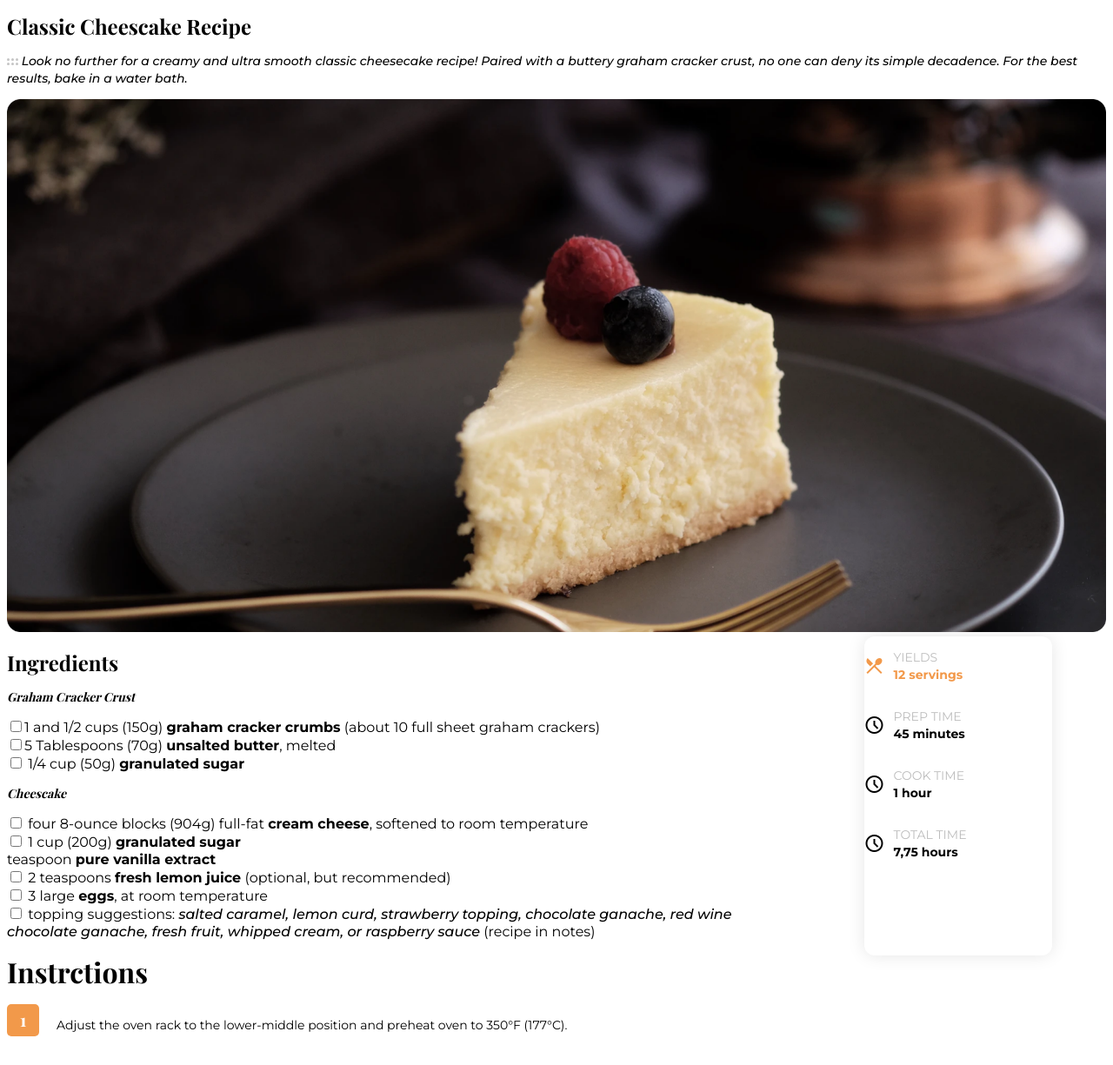
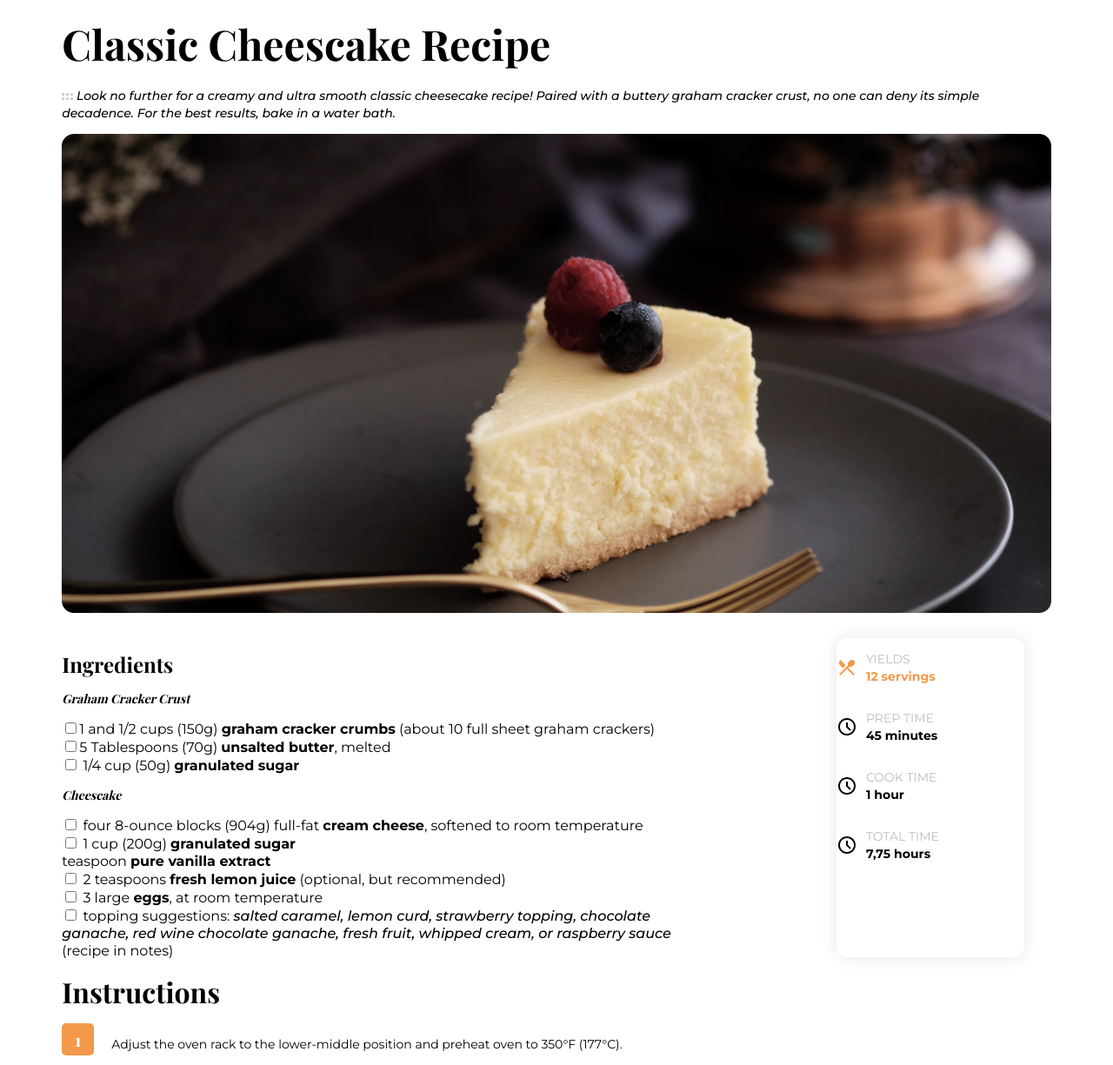
Before and after one commit to alfonso-ramos/Recibe-blog, a plain HTML site: page index.html in a window 1280 px wide. Shown: the top 1225 px of the page at 87% size. Drawn offline with nearby package versions, Linux system fonts and the light colour scheme; a web font is replaced by a local one.

```diff
--- a/index.html
+++ b/index.html
@@ -34,10 +34,11 @@
     <title>Recipe Blog</title>
   </head>
   <body>
+    <div class="container">
       <main>
         <section class="recipe-info">
 
-        <h1>Classic Cheescake Recipe</h1>
+          <h1 class="title">Classic Cheescake Recipe</h1>
           <p class="italic"><span><img src="6dots.svg" alt="Dots"></span> Look no further for a creamy and ultra smooth classic cheesecake recipe! Paired with a buttery graham cracker crust, no one can deny its simple decadence. For the best results, bake in a water bath.</p>
 
           <img src="photo1.png" alt="Cheescake image">
@@ -130,7 +131,7 @@
             </section>
 
             <section class="instructions-container">
-            <h2>Instrctions</h2>
+              <h2>Instructions</h2>
 
               <div class="instruction">
                 <div class="numberedSquare"><p>1</p></div>
@@ -164,12 +165,10 @@
                 <p class="italic soft-gray-color">Source: <br> https://sallysbakingaddiction.com/classic-cheesecake/ </p>
           </div>
 
-
           </section>
         </div>
-
       </main>
-
+    </div>
     <footer>
       <p class="gray-color">created by <span class="bold">Poncho Ramos</span> - devChallenge</p>
     </footer>
--- a/styles/styles.css
+++ b/styles/styles.css
@@ -74,7 +74,9 @@ img{
 }
 /* Variations */
 
-
+.recipe-info-and-steps-container{
+    margin-top: 2.4rem;
+}
 .yields{
     display: flex;
     align-items: center;
@@ -118,6 +120,9 @@ footer{
 }
 
 @media (min-width: 768px){
+    .title{
+        font-size: 4.8rem;
+    }
     .general-info{
         width: 216px;
         height: 367px;
```
Also changed, not shown: recipe-page-oveview.png (added), 1 other file. Lines whose indentation alone changed are shown as unchanged.
